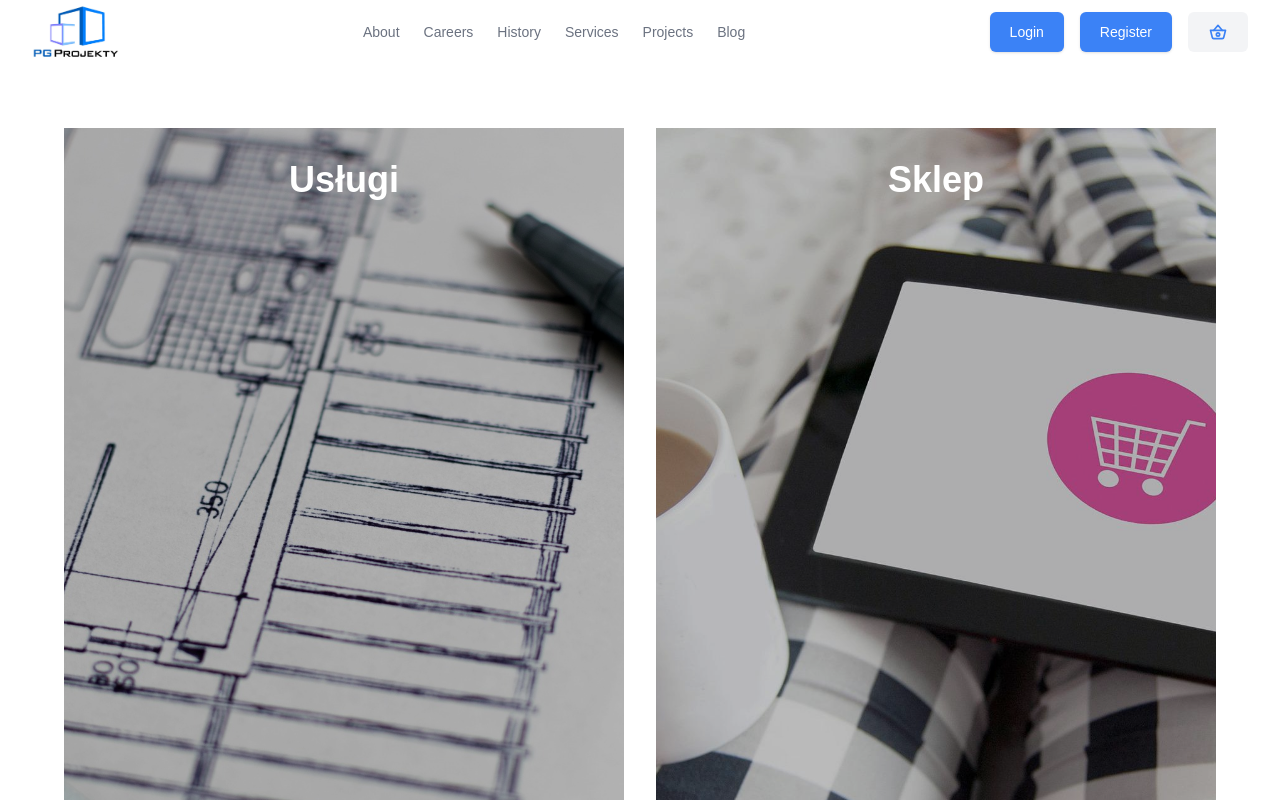
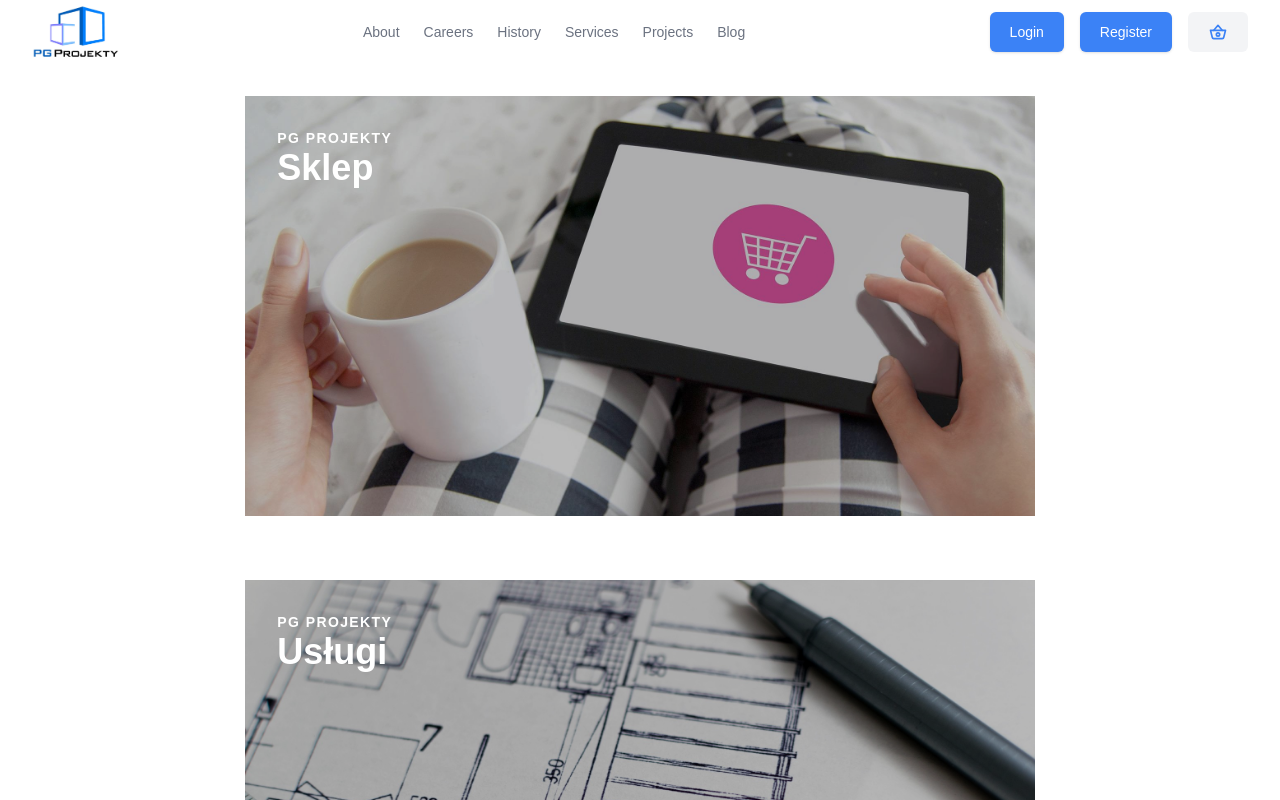
Before and after one commit to cukier91/e_shop, a Next.js app: page / in a window 1280 px wide. Shown: the top 800 px of the page. Built offline with nearby package versions, Linux system fonts and the light colour scheme.

Commit message:
Endpoints for api call created

```diff
--- /dev/null
+++ b/graphql/apolloClient.ts
@@ -0,0 +1,9 @@
+import {
+  ApolloClient,
+  InMemoryCache,
+} from "@apollo/client";
+
+export const apolloClient = new ApolloClient({
+  uri: "https://api-eu-central-1.hygraph.com/v2/cl6zfyxyy0e7p01ujbdvzfrft/master", //content-api
+  cache: new InMemoryCache(),
+});
--- a/next.config.js
+++ b/next.config.js
@@ -2,6 +2,13 @@
 const nextConfig = {
   reactStrictMode: true,
   swcMinify: true,
+  trailingSlash: true,
+  compress: true,
+  optimizeFonts: true,
+  images: {
+    formats: ["image/avif", "image/webp"],
+    domains: [],
+  },
 }
 
 module.exports = nextConfig
--- a/package.json
+++ b/package.json
@@ -9,13 +9,16 @@
     "lint": "next lint"
   },
   "dependencies": {
+    "@apollo/client": "^3.6.9",
     "@headlessui/react": "^1.6.6",
     "@heroicons/react": "^1.0.6",
+    "graphql": "^16.6.0",
     "next": "12.2.5",
     "react": "18.2.0",
     "react-dom": "18.2.0"
   },
   "devDependencies": {
+    "@graphql-codegen/cli": "^2.11.6",
     "@types/node": "18.7.3",
     "@types/react": "18.0.17",
     "@types/react-dom": "18.0.6",
--- a/pages/_app.tsx
+++ b/pages/_app.tsx
@@ -1,8 +1,10 @@
 import '../styles/globals.css'
 import type { AppProps } from 'next/app'
+import { ApolloProvider } from "@apollo/client";
+import { apolloClient } from '../graphql/apolloClient';
 
 function MyApp({ Component, pageProps }: AppProps) {
-  return <Component {...pageProps} />
+  return <ApolloProvider client={apolloClient}><Component {...pageProps} /></ApolloProvider>
 }
 
 export default MyApp
--- a/pages/index.tsx
+++ b/pages/index.tsx
@@ -1,60 +1,79 @@
 import type { NextPage } from 'next';
 import Head from 'next/head';
 import Image from 'next/image';
+import Link from 'next/link';
 import styles from '../styles/Home.module.css';
 import NavBar from '../components/NavBar/NavBar';
 import Footer from '../components/Footer/Footer';
 import design from '../img/Design.jpg';
 import shopping from '../img/shopping.jpg';
+import { useRouter } from 'next/router';
+
 const Home: NextPage = () => {
+	const router = useRouter();
+	console.log(router);
 	return (
 		<>
 			<NavBar />
-			<div className="flex h-screen w-full border-spacing-x-2 gap-8 py-16 px-16 mb-5">
+			<div className="flex justify-center">
+				<div className="w-full lg:w-2/3 md:w-2/3">
+					<div className="px-8 py-8">
 						<a className="relative block bg-black group" href="">
-					<img
-						className="absolute inset-0 object-cover w-full h-screen transition-opacity opacity-75  group-hover:opacity-50"
-						src={design.src}
+							<Image
+								layout="fill"
+								className="absolute inset-0 object-cover w-full h-full transition-opacity opacity-75  group-hover:opacity-50"
+								src={shopping.src}
 								alt=""
 							/>
 							<div className="relative p-8">
-						<p className=" flex text-4xl font-bold text-white justify-center">
-							Usługi
+								<p className="text-sm font-bold tracking-widest text-white uppercase">
+									PG Projekty
 								</p>
+
+								<p className="text-4xl font-bold text-white">Sklep</p>
 
 								<div className="mt-64">
 									<div className="transition-all transform translate-y-8 opacity-0  group-hover:opacity-100 group-hover:translate-y-0">
 										<p className="text-sm text-white">
 											Lorem ipsum dolor, sit amet consectetur adipisicing elit.
-									Omnis perferendis hic asperiores quibusdam quidem voluptates
-									doloremque reiciendis nostrum harum. Repudiandae?
+											Omnis perferendis hic asperiores quibusdam quidem
+											voluptates doloremque reiciendis nostrum harum.
+											Repudiandae?
 										</p>
 									</div>
 								</div>
 							</div>
 						</a>
+					</div>
+					<div className="py-8 px-8">
 						<a className="relative block bg-black group" href="">
-					<img
-						className="absolute inset-0 object-cover w-full h-screen transition-opacity opacity-75  group-hover:opacity-50"
-						src={shopping.src}
+							<Image
+								layout="fill"
+								className="absolute inset-0 object-cover w-full h-full transition-opacity opacity-75  group-hover:opacity-50"
+								src={design.src}
 								alt=""
 							/>
 							<div className="relative p-8">
-						<p className=" flex text-4xl font-bold text-white justify-center">
-							Sklep
+								<p className="text-sm font-bold tracking-widest text-white uppercase">
+									PG Projekty
 								</p>
+
+								<p className="text-4xl font-bold text-white">Usługi</p>
 
 								<div className="mt-64">
 									<div className="transition-all transform translate-y-8 opacity-0  group-hover:opacity-100 group-hover:translate-y-0">
 										<p className="text-sm text-white">
 											Lorem ipsum dolor, sit amet consectetur adipisicing elit.
-									Omnis perferendis hic asperiores quibusdam quidem voluptates
-									doloremque reiciendis nostrum harum. Repudiandae?
+											Omnis perferendis hic asperiores quibusdam quidem
+											voluptates doloremque reiciendis nostrum harum.
+											Repudiandae?
 										</p>
 									</div>
 								</div>
 							</div>
 						</a>
+					</div>
+				</div>
 			</div>
 			<Footer />
 		</>
--- /dev/null
+++ b/pages/products/[slug].tsx
@@ -0,0 +1,75 @@
+import { InferGetStaticPropsType } from "next";
+import { apolloClient } from "../../graphql/apolloClient";
+import { gql } from "@apollo/client";
+
+const Slug = ({data}:InferGetStaticPropsType<typeof getStaticProps>) => {
+    console.log(data)
+  return (
+    <div>[slug]</div>
+  )
+}
+
+export default Slug;
+
+export const getStaticPaths=async()=>{
+    const {data}=await apolloClient.query({
+        query: gql`query GetProductsSlugs {
+  products {
+    slug
+  }
+}`
+    })
+    return {
+        paths: data.products.map((product:any)=>{
+            return {
+                params: {
+                    slug: product.slug
+                }
+            }
+        }),
+        fallback: "blocking"
+    }
+}
+
+export const getStaticProps=async({
+    params
+}:any)=>{
+    if(!params?.slug){
+        return {
+            props: {},
+            notFound: true
+        }
+    }
+
+    const {data}=await apolloClient.query({
+        variables:{
+            slug: params.slug
+        },
+        query: gql`query GetProductBySlug($slug:String) {
+  product(where: {slug: $slug}) {
+    description
+    id
+    images {
+      height
+      url
+      width
+    }
+    price
+    name
+    slug
+  }
+}`
+    })
+
+    if(!data){
+        return{
+            props: {},
+            notFound: true
+        }
+    }
+    return {
+        props: {
+            data
+        }
+    }
+}
--- /dev/null
+++ b/pages/products/index.tsx
@@ -0,0 +1,48 @@
+import { InferGetStaticPropsType } from 'next/types';
+import React from 'react'
+import { gql } from "@apollo/client";
+import { apolloClient } from '../../graphql/apolloClient';
+import Link from "next/link"
+
+const Products = ({data}:InferGetStaticPropsType<typeof getStaticProps>) => {
+
+  return (
+    <div>{data.products.map((product:any)=>{
+        return <p key={product.slug}><Link href={`/products/${product.slug}`}>{product.name}</Link></p>
+    })}</div>
+  )
+}
+
+export default Products;
+
+export const getStaticProps=async()=>{
+    const {data}=await apolloClient.query({
+        query: gql`query GetAllProducts {
+  products {
+    description
+    id
+    name
+    price
+    slug
+    images {
+      height
+      url
+      width
+    }
+  }
+}`
+    })
+
+    if(!data){
+        return {
+            props: {},
+            notFound: true
+        }
+    }
+
+    return {
+        props: {
+            data
+        }
+    }
+}
```
Also changed, not shown: graphql/GetAllProducts.graphql (added, +14 -0 lines), 1 other file (tests, documents, lock files or other folders). Lines whose indentation alone changed are shown as unchanged.
